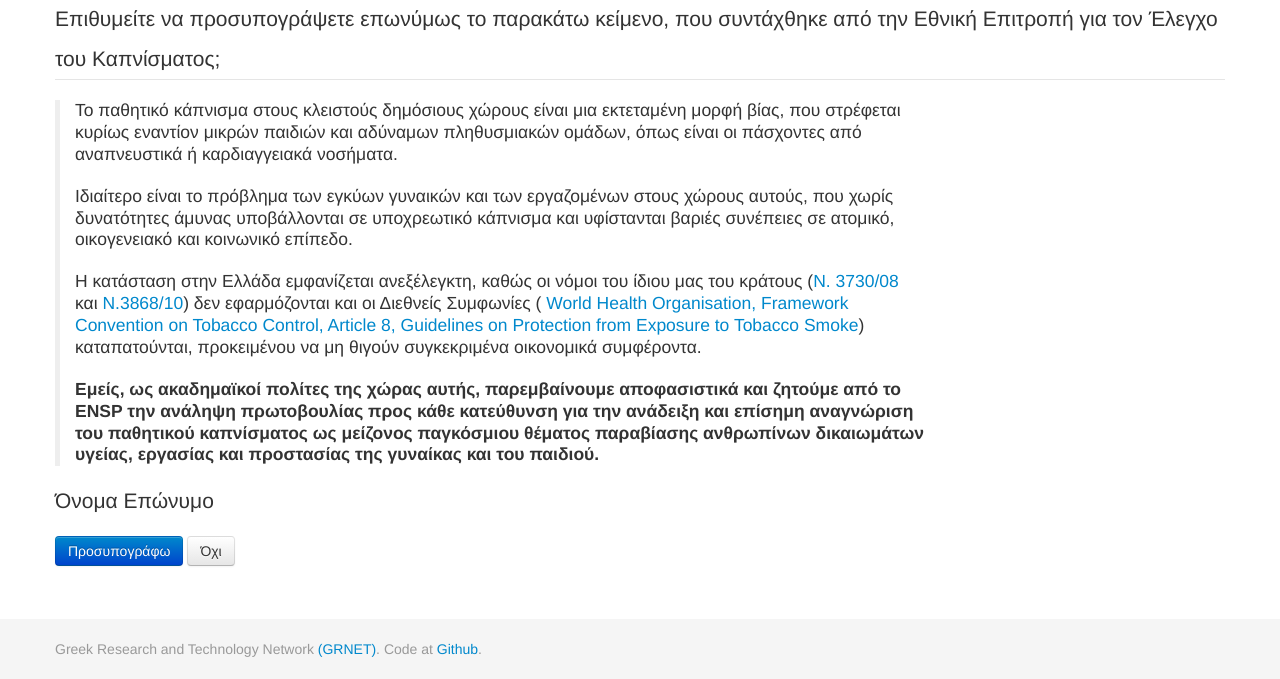
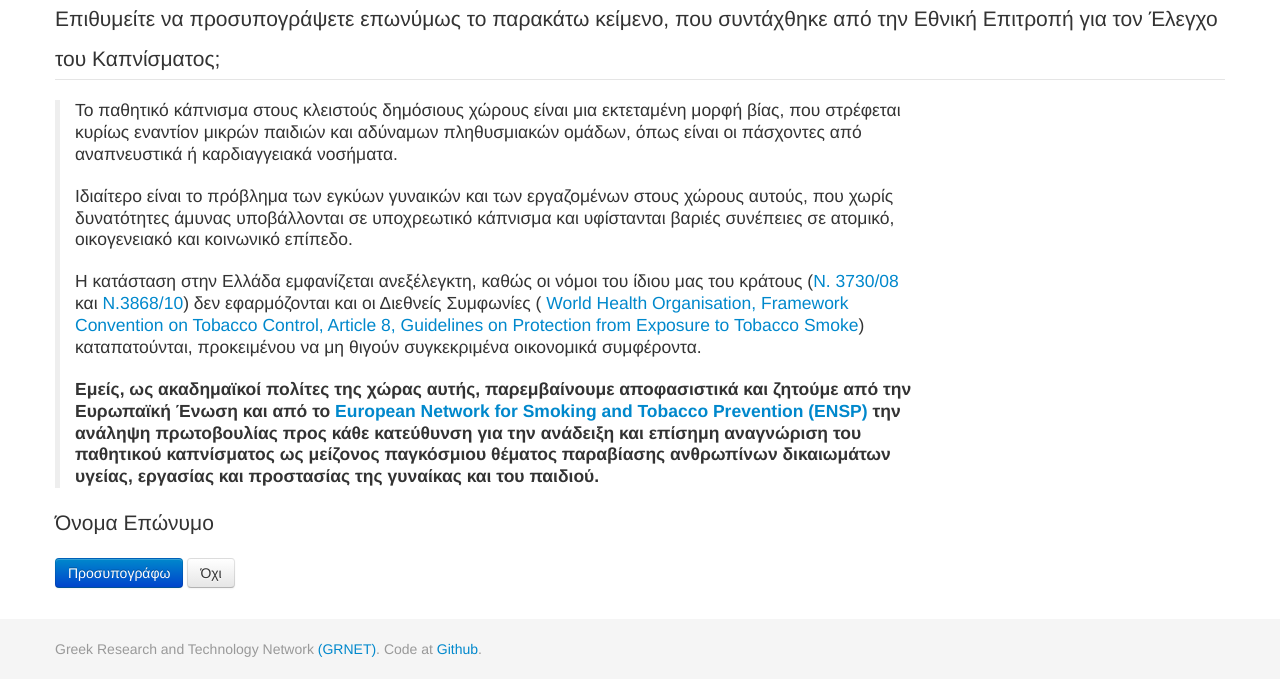
Before and after one commit to grnet/nosmoking, a Django app: template polls/templates/polls/sign.html in a window 1280 px wide. Shown: the part 121-800 px from the top of the page. Run offline with Django 3.2, Linux system fonts and the light colour scheme; the template is opened without the code that fills it: values that come from a table or form of the project are taken from there, others are empty; tables that the repository leaves empty hold one stand-in row (values such as "Sample post"); parts of the project's set-up code (start-up, migrations or seed data) failed here and were passed over; some libraries are stand-ins or nearby versions.

Commit message:
minor correction

```diff
--- a/polls/templates/polls/sign.html
+++ b/polls/templates/polls/sign.html
@@ -45,7 +45,9 @@
       <p>
         <strong>
           Εμείς, ως ακαδημαϊκοί πολίτες της χώρας αυτής, παρεμβαίνουμε
-          αποφασιστικά και ζητούμε από το ENSP την ανάληψη πρωτοβουλίας
+          αποφασιστικά και ζητούμε από την Ευρωπαϊκή Ένωση και από το
+          <a href="http://www.ensp.org/">European Network for Smoking
+          and Tobacco Prevention (ENSP)</a> την ανάληψη πρωτοβουλίας
           προς κάθε κατεύθυνση για την ανάδειξη και επίσημη αναγνώριση
           του παθητικού καπνίσματος ως μείζονος παγκόσμιου θέματος
           παραβίασης ανθρωπίνων δικαιωμάτων υγείας, εργασίας και
```
